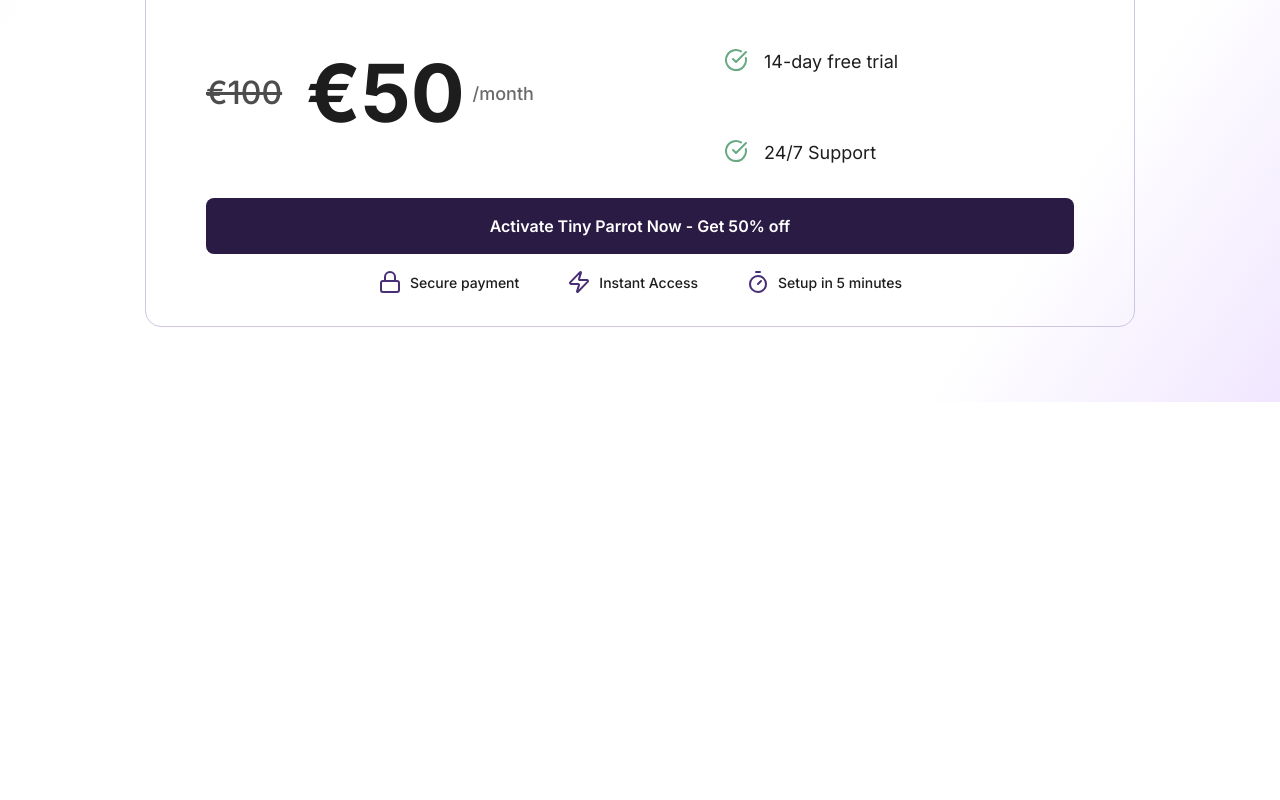
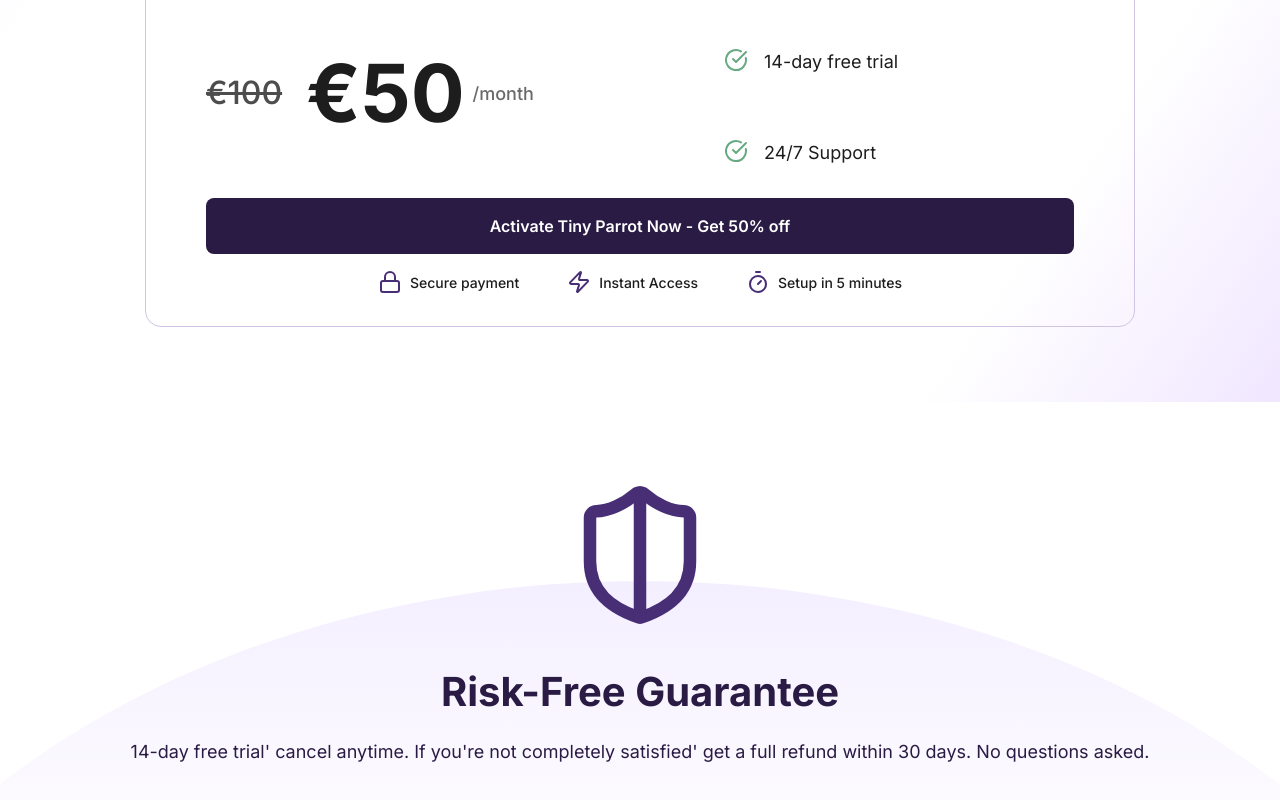
Before and after one commit to Palm-Code/tp-salespage, a Next.js app: page / in a window 1280 px wide. Shown: the part 4368-5168 px from the top of the page. Before the commit the page ends 4770 px from the top, so only its background shows below. Built offline with nearby package versions, Linux system fonts and the light colour scheme.

Commit message:
fix: risk free guarantee

```diff
--- a/src/app/(public)/globals.css
+++ b/src/app/(public)/globals.css
@@ -6,7 +6,7 @@
 
 @theme inline {
   --color-gray-800: #333333;
-  --container: 1392px;
+  --width-container: 1392px;
 }
 
 body {
--- a/src/pwa/features/home/fragments/pricing/Pricing.home.tsx
+++ b/src/pwa/features/home/fragments/pricing/Pricing.home.tsx
@@ -253,10 +253,11 @@
                 "w-full"
               )}
             >
-              {footerItems.map((item) => {
+              {footerItems.map((item, index) => {
                 const Icon = item.icon;
                 return (
                   <div
+                    key={index}
                     className={clsx(
                       "grid grid-flow-col items-center content-center justify-center justify-items-center gap-[0.5rem]",
                       "w-full"
--- a/src/pwa/features/home/fragments/risk_free_guarantee/RiskFreeGuarantee.home.tsx
+++ b/src/pwa/features/home/fragments/risk_free_guarantee/RiskFreeGuarantee.home.tsx
@@ -1,10 +1,44 @@
 "use client";
+import { useTranslation } from "@/pwa/core/i18n/hooks";
 import clsx from "clsx";
+import { ShieldHalf } from "lucide-react";
 
 export const RiskFreeGuaranteeHome = () => {
+  const { t } = useTranslation();
   return (
-    <div>
-      <div></div>
-    </div>
+    <section
+      className={clsx(
+        "grid grid-cols-1 items-center content-center justify-center justify-items-center gap-[1.5rem]",
+        "w-full",
+        "min-h-[440px]"
+      )}
+      style={{
+        backgroundImage: "url('/images/home/risk_free_guarantee/bg.svg')",
+        backdropFilter: "blur(20px)",
+        backgroundPosition: "center",
+      }}
+    >
+      <div
+        className={clsx(
+          "grid grid-cols-1 items-center content-center justify-center justify-items-center gap-[2rem]",
+          "max-w-[1200px] w-full"
+        )}
+      >
+        <ShieldHalf className={clsx("w-[150px] h-[150px]", "text-[#472E75]")} />
+        <div
+          className={clsx(
+            "grid grid-cols-1 items-center content-center justify-center justify-items-center gap-[1rem]",
+            "w-full"
+          )}
+        >
+          <span className={clsx("text-[#2A1B45] text-[2.5rem] font-bold")}>
+            {t("risk_free_guarantee:title")}
+          </span>
+          <span className={clsx("text-[#2A1B45] text-[1.125rem] font-normal")}>
+            {t("risk_free_guarantee:description")}
+          </span>
+        </div>
+      </div>
+    </section>
   );
 };
```
